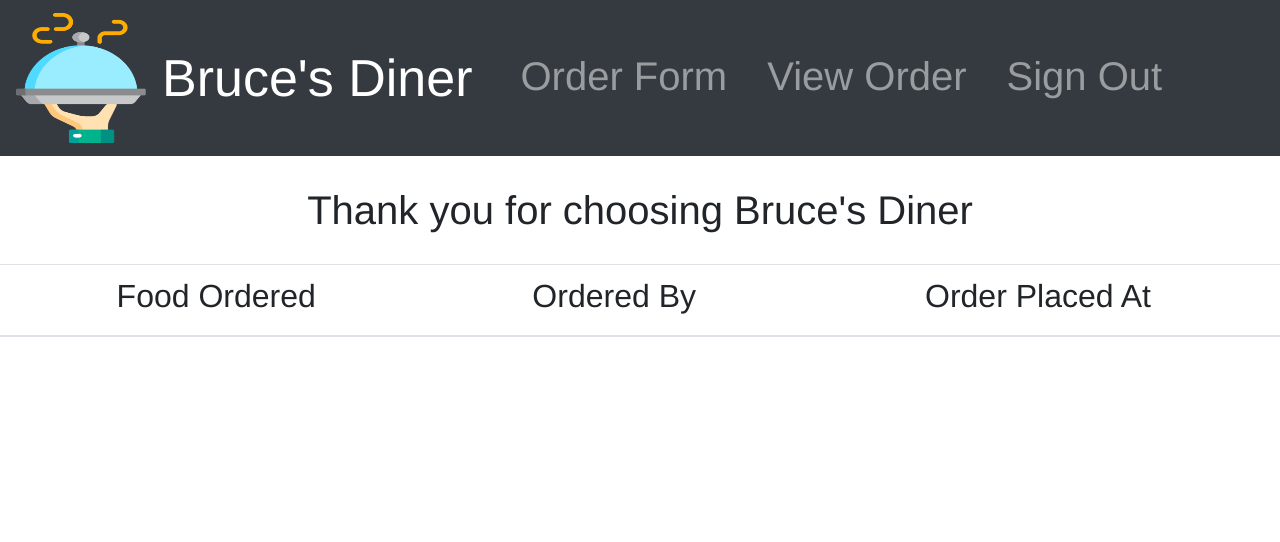
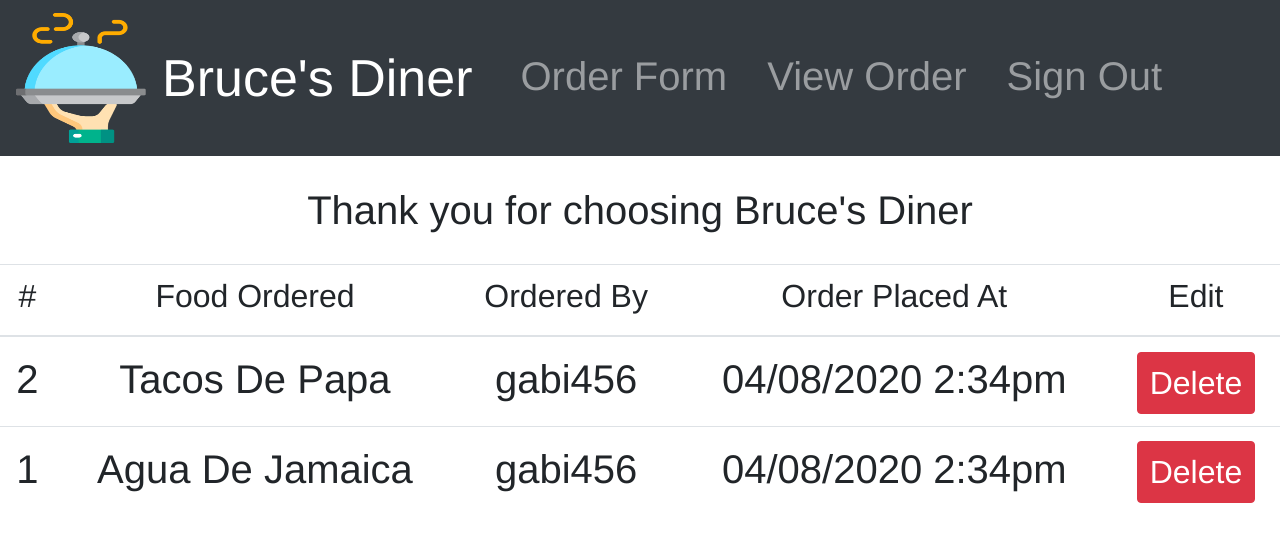
Before and after one commit to gabymoreno9/geekwise-restaurant-application, a React (Create React App) app: page /view-order in a window 1280 px wide. Shown: the top 542 px of the page. Built offline with nearby package versions, Linux system fonts and the light colour scheme.

Commit message:
made changes to include two default orders

```diff
--- a/src/App.css
+++ b/src/App.css
@@ -107,12 +107,7 @@ a{
   margin-top:0px;
 }
 
-.dropdown a{
-  border: solid 1px #0056B3;
-  background-color: #0056B3;
-  color: white;
-  font-family: helvetica;
-}
+
 
 h1{
   font-family: "Helvetica Neue", Helvetica, sans-serif;
--- a/src/App.js
+++ b/src/App.js
@@ -1,3 +1,4 @@
+import uuid from 'uuid/v4';
 import React from 'react';
 import LandingPage from './components/LandingPage';
 import Login from './components/Login';
@@ -14,17 +15,25 @@ import './App.css';
 
 
 class App extends React.Component {
-  state = { orders: [] }
+  state = {
+    orders: [
+      { id: uuid(), item: "Tacos De Papa", quantity: 2 },
+      { id: uuid(), item: "Agua De Jamaica", quantity: 1 }
+    ]
+  }
+
+  handleDeleteFromOrder = idToDelete =>
+    this.setState({ orders: this.state.orders.filter (order => order.id !== idToDelete) })
 
   render = () =>
     <div className="App">
       <Router>
         <Switch>
           <Route path="/view-order">
-            <ViewOrders orders={this.state.orders} />
+            <ViewOrders orders={this.state.orders} handleDeleteFromOrder={this.handleDeleteFromOrder} />
           </Route>
           <Route path="/order">
-            <Order handleSubmitOrder={orders => this.setState({ orders })} />
+            <Order handleSubmitOrder={orders => this.setState({ orders: this.state.orders.concat(orders) })} />
           </Route>
           <Route path="/login">
             <Login />
--- a/src/components/Order.js
+++ b/src/components/Order.js
@@ -54,7 +54,7 @@ class Order extends React.Component {
         <Row>
         <Col xs="12" md="3">
             <Dropdown onSelect={value => this.setState({ orderItem: value })}>
-                <Dropdown.Toggle as={CustomToggle} id="dropdown-custom-components">
+                <Dropdown.Toggle id="dropdown-custom-components">
                     {menuItems[this.state.orderItem] || "I'd like to order..."}
                 </Dropdown.Toggle>
 
@@ -100,7 +100,7 @@ class Order extends React.Component {
         </thead>
         <tbody>
           {this.state.orders.map(order =>
-            <tr>
+            <tr key={order.id}>
               <td>{order.quantity}</td>
               <td>{order.item}</td>
               <td>gabi456</td>
@@ -113,23 +113,6 @@ class Order extends React.Component {
     </div>
       </>
 }
-
-
-
-// The forwardRef is important!!
-// Dropdown needs access to the DOM node in order to position the Menu
-const CustomToggle = React.forwardRef(({ children, onClick }, ref) =>
-    <a
-      href=""
-      ref={ref}
-      onClick={(e) => {
-        e.preventDefault();
-        onClick(e);
-      }}
-    >
-      {children}
-      &#x25bc;
-    </a>)
 
   // forwardRef again here!
   // Dropdown needs access to the DOM of the Menu to measure it
--- a/src/components/View-Orders.js
+++ b/src/components/View-Orders.js
@@ -13,10 +13,8 @@ import logo2 from "../images/logo2.png"
 
 
 
-
-class ViewOrders extends React.Component {
-    render = () =>
-    <>
+function ViewOrders (props) {
+    return <>
         <NavBar />
 
        <h1>Thank you for choosing Bruce's Diner</h1>
@@ -24,28 +22,28 @@ class ViewOrders extends React.Component {
         <Table responsive="md">
           <thead>
             <tr>
+              <th><h2>#</h2></th>
               <th><h2>Food Ordered</h2></th>
               <th><h2>Ordered By</h2></th>
               <th><h2>Order Placed At</h2></th>
-
-
+              <th><h2>Edit</h2></th>
             </tr>
           </thead>
+
           <tbody>
-            {this.props.orders.map(order =>
-              <tr>
+            {props.orders.map(order =>
+              <tr key={order.id}>
+                <td>{order.quantity}</td>
                 <td>{order.item}</td>
                 <td>gabi456</td>
-                <td>04/08/2020 2:34pm
-                    <br/>
-                    Quantity: {order.quantity}
-                </td>
+                <td>04/08/2020 2:34pm</td>
+                <td> <Button variant="danger"  onClick={() => props.handleDeleteFromOrder(order.id)}>Delete</Button> </td>
               </tr>)}
           </tbody>
         </Table>
 
       </div>
-      </>
+    </>
 }
 
 export default ViewOrders
```
